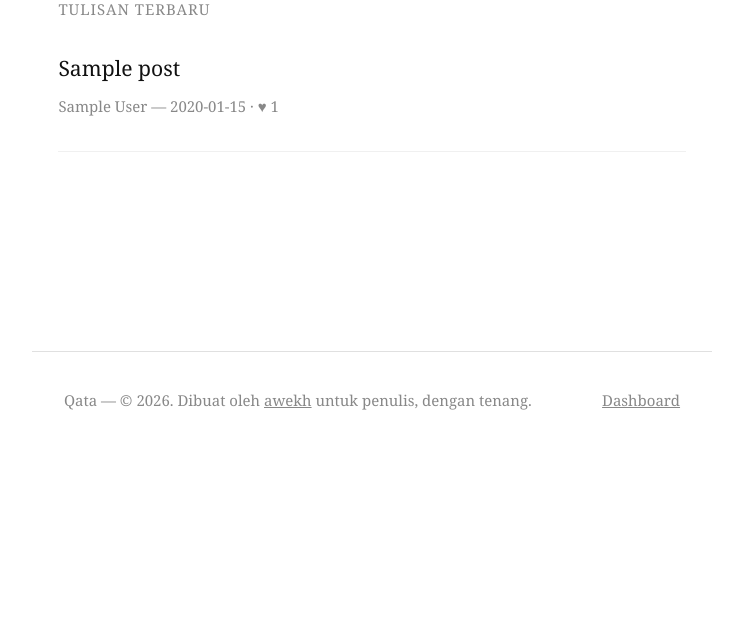
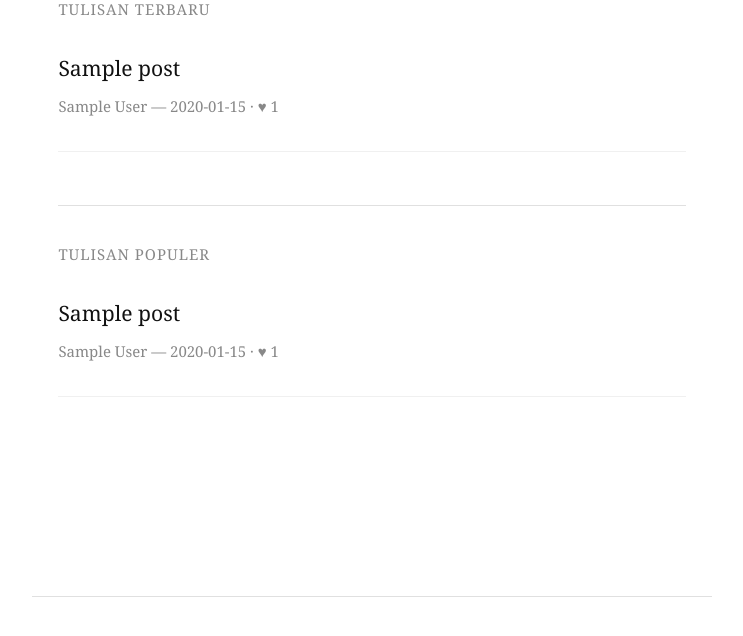
Before and after one commit to andriawekh-droid/qata, a Flask app: page / in a window 1280 px wide. Shown: the part 306-942 px from the top of the page, without its empty margins (268-1011 px from the left). Before the commit the page ends 716 px from the top, so only its background shows below. Run offline with Flask 3, Linux system fonts and the light colour scheme; a user stored in the database is signed in; tables that the repository leaves empty hold one stand-in row (values such as "Sample post").

Commit message:
Tambah halaman arsip, tulisan terbaru dan populer

```diff
--- a/public.py
+++ b/public.py
@@ -21,7 +21,22 @@ def get_site_setting(db, key, default=''):
 @public_bp.route('/')
 def index():
     db = get_db()
-    posts = db.execute(
+
+    # 5 tulisan terbaru dari semua user
+    recent_posts = db.execute(
+        '''SELECT p.*, u.username, u.display_name,
+           COUNT(DISTINCT l.id) as like_count
+           FROM posts p
+           JOIN users u ON p.user_id = u.id
+           LEFT JOIN likes l ON p.id = l.post_id
+           WHERE p.status = 'published' AND u.is_active = 1
+           GROUP BY p.id
+           ORDER BY p.created_at DESC
+           LIMIT 5'''
+    ).fetchall()
+
+    # 5 tulisan populer dari semua user
+    popular_posts = db.execute(
         '''SELECT p.*, u.username, u.display_name,
            COUNT(DISTINCT l.id) as like_count
            FROM posts p
@@ -30,21 +45,78 @@ def index():
            WHERE p.status = 'published' AND u.is_active = 1
            GROUP BY p.id
            ORDER BY like_count DESC, p.created_at DESC
-           LIMIT 20'''
+           LIMIT 5'''
     ).fetchall()
 
     settings = {
-    'landing_title': get_site_setting(db, 'landing_title'),
-    'landing_desc': render_markdown(get_site_setting(db, 'landing_desc')),
-    'landing_features': render_markdown(get_site_setting(db, 'landing_features')),
-    'landing_cta': get_site_setting(db, 'landing_cta'),
-    'landing_brand_sub': get_site_setting(db, 'landing_brand_sub'),
-}
+        'landing_title': get_site_setting(db, 'landing_title'),
+        'landing_desc': render_markdown(get_site_setting(db, 'landing_desc')),
+        'landing_features': render_markdown(get_site_setting(db, 'landing_features')),
+        'landing_cta': get_site_setting(db, 'landing_cta'),
+        'landing_brand_sub': get_site_setting(db, 'landing_brand_sub'),
+    }
 
-    return render_template('public/index.html', posts=posts, settings=settings)
+    return render_template('public/index.html',
+                           recent_posts=recent_posts,
+                           popular_posts=popular_posts,
+                           settings=settings)
 
 @public_bp.route('/<username>')
 def user_blog(username):
+    db = get_db()
+    user = db.execute(
+        'SELECT * FROM users WHERE username = ? AND is_active = 1',
+        (username,)
+    ).fetchone()
+
+    if user is None:
+        abort(404)
+
+    # 5 tulisan terbaru
+    recent_posts = db.execute(
+        '''SELECT p.*, COUNT(DISTINCT l.id) as like_count
+           FROM posts p
+           LEFT JOIN likes l ON p.id = l.post_id
+           WHERE p.user_id = ? AND p.status = 'published'
+           GROUP BY p.id
+           ORDER BY p.created_at DESC
+           LIMIT 5''',
+        (user['id'],)
+    ).fetchall()
+
+    # 5 tulisan populer
+    popular_posts = db.execute(
+        '''SELECT p.*, COUNT(DISTINCT l.id) as like_count
+           FROM posts p
+           LEFT JOIN likes l ON p.id = l.post_id
+           WHERE p.user_id = ? AND p.status = 'published'
+           GROUP BY p.id
+           ORDER BY like_count DESC, p.created_at DESC
+           LIMIT 5''',
+        (user['id'],)
+    ).fetchall()
+
+    # Ambil page landing user kalau ada
+    landing_page = db.execute(
+        'SELECT * FROM pages WHERE user_id = ? AND type = ?',
+        (user['id'], 'landing')
+    ).fetchone()
+
+    # Ambil page custom
+    custom_pages = db.execute(
+        'SELECT * FROM pages WHERE user_id = ? AND type = ?',
+        (user['id'], 'custom')
+    ).fetchall()
+
+    return render_template('public/blog.html',
+                           user=user,
+                           recent_posts=recent_posts,
+                           popular_posts=popular_posts,
+                           landing_page=landing_page,
+                           custom_pages=custom_pages)
+
+@public_bp.route('/<username>/tulisan')
+def user_archive(username):
     db = get_db()
     user = db.execute(
         'SELECT * FROM users WHERE username = ? AND is_active = 1',
@@ -64,22 +136,25 @@ def user_blog(username):
         (user['id'],)
     ).fetchall()
 
-    # Ambil page landing user kalau ada
-    landing_page = db.execute(
-        'SELECT * FROM pages WHERE user_id = ? AND type = ?',
-        (user['id'], 'landing')
-    ).fetchone()
+    # Kelompokkan per tahun
+    archive = {}
+    for post in posts:
+        year = str(post['created_at'])[:4]
+        if year not in archive:
+            archive[year] = []
+        archive[year].append(post)
 
-    # Ambil page custom
+    # Urutkan tahun terbaru di atas
+    archive = dict(sorted(archive.items(), reverse=True))
+
     custom_pages = db.execute(
         'SELECT * FROM pages WHERE user_id = ? AND type = ?',
         (user['id'], 'custom')
     ).fetchall()
 
-    return render_template('public/blog.html',
+    return render_template('public/archive.html',
                            user=user,
-                           posts=posts,
-                           landing_page=landing_page,
+                           archive=archive,
                            custom_pages=custom_pages)
 
 @public_bp.route('/<username>/tentang')
--- a/static/style.css
+++ b/static/style.css
@@ -238,3 +238,12 @@ a:hover { text-decoration: underline; }
 /* RSS */
 .rss-link { color: #f26522 !important; }
 .rss-link:hover { color: #d4541a !important; }
+
+/* Archive */
+.archive { margin-top: 1rem; }
+.archive-year { margin-bottom: 2.5rem; }
+.archive-year-title { font-size: 0.85rem; color: #888; text-transform: uppercase; letter-spacing: 1px; margin-bottom: 1rem; font-weight: normal; border-bottom: 1px solid #e0e0e0; padding-bottom: 0.5rem; }
+.archive-item { display: flex; justify-content: space-between; align-items: baseline; padding: 0.5rem 0; border-bottom: 1px solid #f5f5f5; gap: 1rem; }
+.archive-item a { color: #111; flex: 1; }
+.archive-item a:hover { text-decoration: underline; }
+.archive-meta { font-size: 0.82rem; color: #aaa; white-space: nowrap; }
--- a/templates/public/index.html
+++ b/templates/public/index.html
@@ -15,10 +15,31 @@
     <a href="{{ url_for('auth.register') }}" class="landing-cta">{{ settings.landing_cta }}</a>
     <p class="landing-masuk">Sudah punya akun? <a href="{{ url_for('auth.login') }}">Masuk</a></p>
 
-    {% if posts %}
+    {% if recent_posts %}
     <hr class="landing-divider">
-    <h2 class="landing-section-title">Tulisan terbaru</h2>
-    {% for post in posts %}
+    <h2 class="landing-section-title">Tulisan Terbaru</h2>
+    {% for post in recent_posts %}
+    <article class="post-item">
+        <h3>
+            <a href="{{ url_for('public.post_detail', username=post['username'], slug=post['slug']) }}">
+                {{ post['title'] }}
+            </a>
+        </h3>
+        <div class="post-meta">
+            <a href="{{ url_for('public.user_blog', username=post['username']) }}">{{ post['display_name'] }}</a>
+            <span>&mdash;</span>
+            <span>{{ post['created_at'] | tanggal }}</span>
+            <span>&middot;</span>
+            <span>♥ {{ post['like_count'] }}</span>
+        </div>
+    </article>
+    {% endfor %}
+    {% endif %}
+
+    {% if popular_posts %}
+    <hr class="landing-divider">
+    <h2 class="landing-section-title">Tulisan Populer</h2>
+    {% for post in popular_posts %}
     <article class="post-item">
         <h3>
             <a href="{{ url_for('public.post_detail', username=post['username'], slug=post['slug']) }}">
```
Also changed, not shown: templates/public/archive.html (added, +48 -0 lines), templates/public/blog.html (+27 -7 lines), templates/public/page.html (+8 -6 lines), templates/public/tentang.html (+8 -6 lines).
